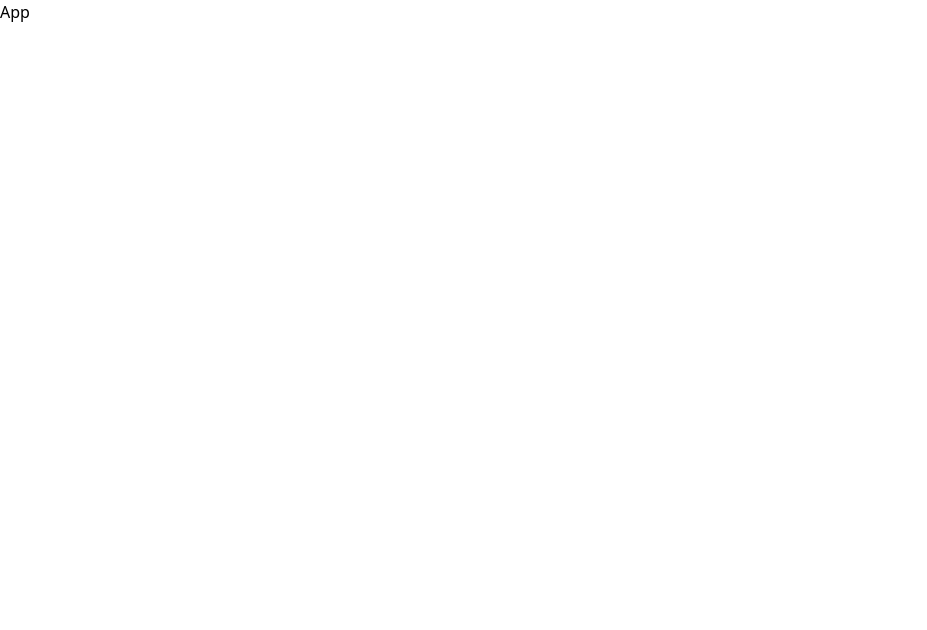
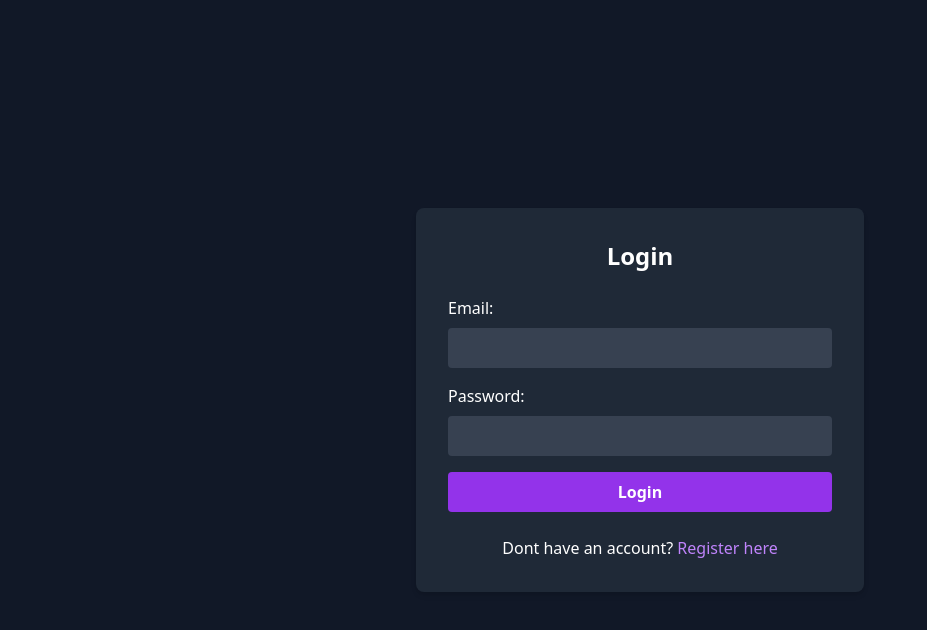
Before and after one commit to bhaveshsinghal95182/Auto-CIDE, a React (Vite) app in the folder frontend/: page /login in a window 1280 px wide. Shown: the top 630 px of the page, without its empty margins (0-927 px from the left). Built offline with nearby package versions, Linux system fonts and the light colour scheme.

Commit message:
creating a frontend

```diff
--- a/frontend/package.json
+++ b/frontend/package.json
@@ -11,7 +11,8 @@
   },
   "dependencies": {
     "react": "^18.3.1",
-    "react-dom": "^18.3.1"
+    "react-dom": "^18.3.1",
+    "react-router-dom": "^7.1.1"
   },
   "devDependencies": {
     "@eslint/js": "^9.17.0",
--- a/frontend/src/App.jsx
+++ b/frontend/src/App.jsx
@@ -1,8 +1,9 @@
-import React from 'react'
+
+import AppRoutes from './routes/AppRoutes'
 
 const App = () => {
   return (
-    <div>App</div>
+    <AppRoutes />
   )
 }
 
--- /dev/null
+++ b/frontend/src/routes/AppRoutes.jsx
@@ -0,0 +1,19 @@
+
+import { BrowserRouter, Route, Routes } from 'react-router-dom'
+import Login from '../screens/login'
+import Register from '../screens/register'
+import Home from '../screens/home'
+
+const AppRoutes = () => {
+  return (
+    <BrowserRouter>
+        <Routes>
+            <Route path="/" element={<Home />} />
+            <Route path="/login" element={<Login />} />
+            <Route path="/register" element={<Register/>} />
+        </Routes>
+    </BrowserRouter>
+  )
+}
+
+export default AppRoutes
--- /dev/null
+++ b/frontend/src/screens/home.jsx
@@ -0,0 +1,9 @@
+
+
+const Home = () => {
+  return (
+    <div>home</div>
+  )
+}
+
+export default Home
--- /dev/null
+++ b/frontend/src/screens/login.jsx
@@ -0,0 +1,47 @@
+
+import { Link } from 'react-router-dom';
+
+const Login = () => {
+  return (
+    <div className="flex items-center justify-center min-h-screen bg-gray-900 text-white">
+      <div className="w-full max-w-md p-8 space-y-6 bg-gray-800 rounded-lg shadow-md">
+        <h2 className="text-2xl font-bold text-center">Login</h2>
+        <form className="space-y-4" method='POST'>
+          <div className="flex flex-col">
+            <label htmlFor="email" className="mb-2">Email:</label>
+            <input
+              type="email"
+              id="email"
+              name="email"
+              required
+              className="px-4 py-2 bg-gray-700 rounded focus:outline-none focus:ring-2 focus:ring-purple-600"
+            />
+          </div>
+          <div className="flex flex-col">
+            <label htmlFor="password" className="mb-2">Password:</label>
+            <input
+              type="password"
+              id="password"
+              name="password"
+              required
+              className="px-4 py-2 bg-gray-700 rounded focus:outline-none focus:ring-2 focus:ring-purple-600"
+            />
+          </div>
+          <button
+            type="submit"
+            className="w-full py-2 mt-4 font-semibold text-white bg-purple-600 rounded hover:bg-purple-700 focus:outline-none focus:ring-2 focus:ring-purple-600"
+          >
+            Login
+          </button>
+        </form>
+        <p className="text-center">
+          Dont have an account? <Link to="/register" className="text-purple-400 hover:underline">Register here</Link>
+        </p>
+      </div>
+    </div>
+  );
+}
+
+
+
+export default Login;
--- /dev/null
+++ b/frontend/src/screens/register.jsx
@@ -0,0 +1,45 @@
+
+import { Link } from 'react-router-dom';
+
+const Register = () => {
+  return (
+    <div className="flex items-center justify-center min-h-screen bg-gray-900 text-white">
+      <div className="w-full max-w-md p-8 space-y-6 bg-gray-800 rounded-lg shadow-md">
+        <h2 className="text-2xl font-bold text-center">Register</h2>
+        <form className="space-y-4" method='POST'>
+          <div className="flex flex-col">
+            <label htmlFor="email" className="mb-2">Email:</label>
+            <input
+              type="email"
+              id="email"
+              name="email"
+              required
+              className="px-4 py-2 bg-gray-700 rounded focus:outline-none focus:ring-2 focus:ring-purple-600"
+            />
+          </div>
+          <div className="flex flex-col">
+            <label htmlFor="password" className="mb-2">Password:</label>
+            <input
+              type="password"
+              id="password"
+              name="password"
+              required
+              className="px-4 py-2 bg-gray-700 rounded focus:outline-none focus:ring-2 focus:ring-purple-600"
+            />
+          </div>
+          <button
+            type="submit"
+            className="w-full py-2 mt-4 font-semibold text-white bg-purple-600 rounded hover:bg-purple-700 focus:outline-none focus:ring-2 focus:ring-purple-600"
+          >
+            Register
+          </button>
+        </form>
+        <p className="text-center">
+          Already have an account? <Link to="/login" className="text-purple-400 hover:underline">Login here</Link>
+        </p>
+      </div>
+    </div>
+  );
+}
+
+export default Register;
```
Also changed, not shown: 1 other file (tests, documents, lock files or other folders).
